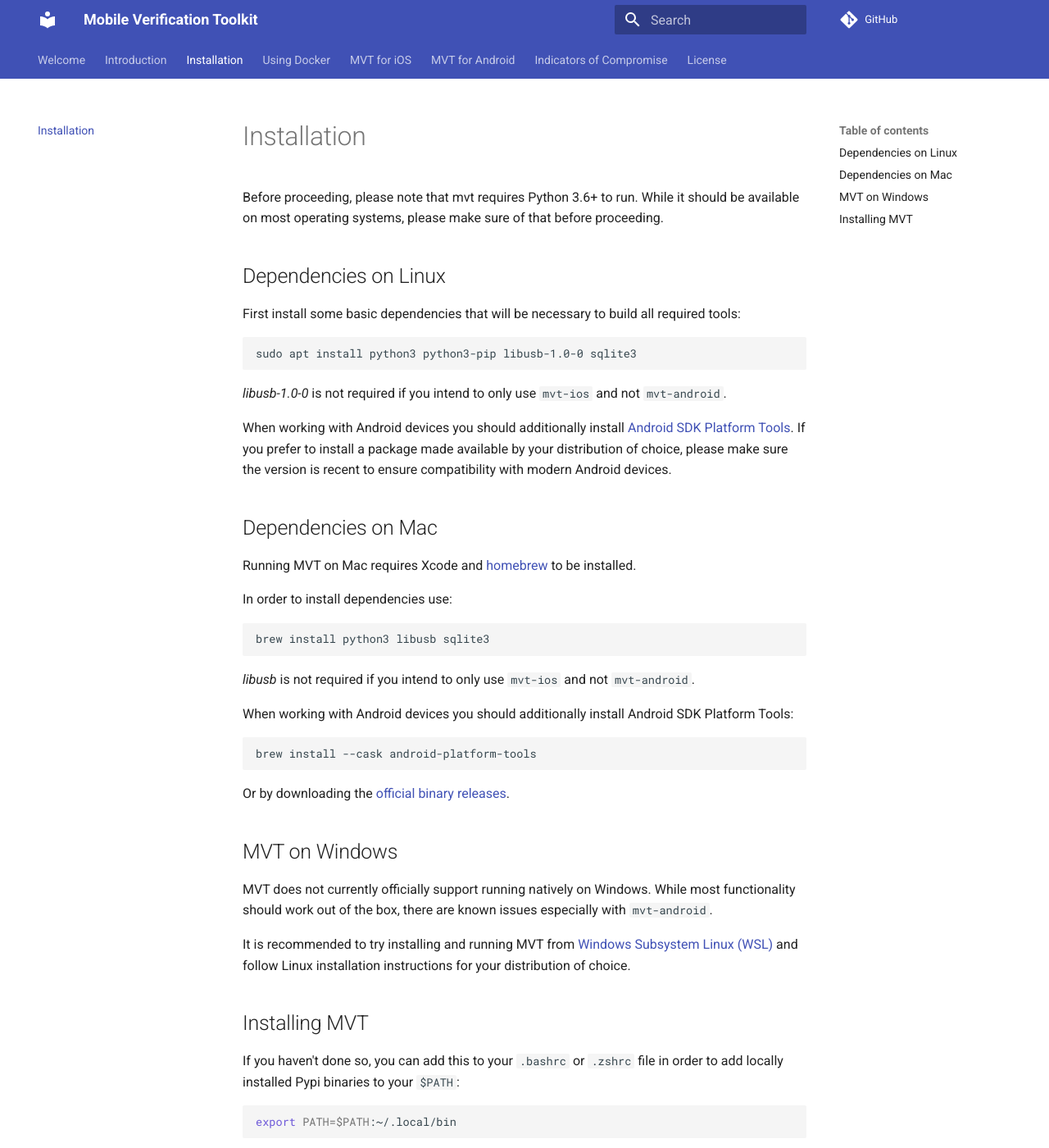
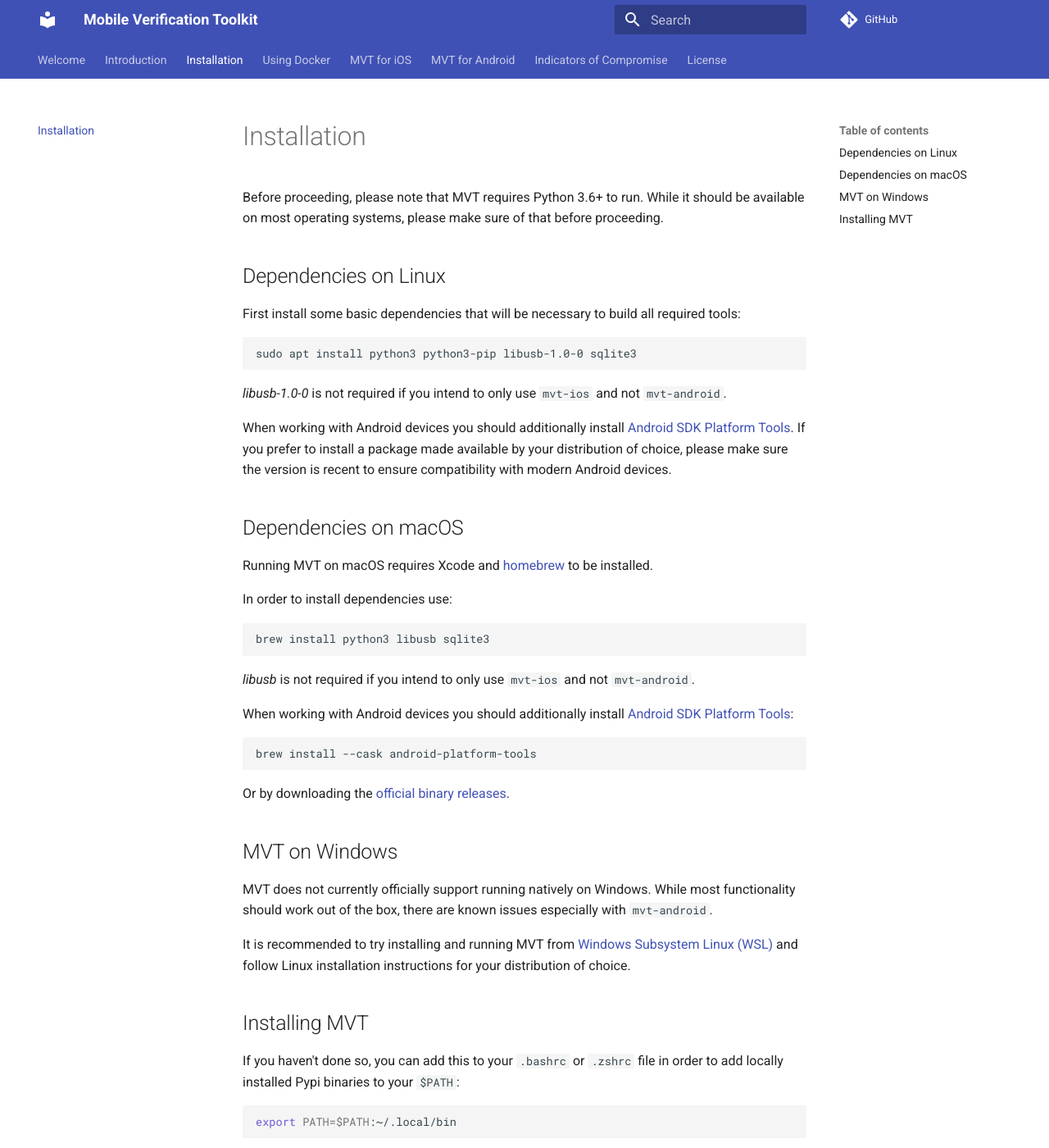
Before and after one commit to appcheckdemo/mvt, an MkDocs documentation site: the page built from docs/install.md, in a window 1280 px wide and 1400 px high. Shown: the whole window at 82% size. Built offline with MkDocs 1.6.1 and Material for MkDocs 9.7.7, drawn with Linux system fonts in a browser that asks for light colours; comment, search, counter and statistics services are not loaded.

````diff
--- a/docs/install.md
+++ b/docs/install.md
@@ -1,6 +1,6 @@
 # Installation
 
-Before proceeding, please note that mvt requires Python 3.6+ to run. While it should be available on most operating systems, please make sure of that before proceeding.
+Before proceeding, please note that MVT requires Python 3.6+ to run. While it should be available on most operating systems, please make sure of that before proceeding.
 
 ## Dependencies on Linux
 
@@ -14,9 +14,9 @@ sudo apt install python3 python3-pip libusb-1.0-0 sqlite3
 
 When working with Android devices you should additionally install [Android SDK Platform Tools](https://developer.android.com/studio/releases/platform-tools). If you prefer to install a package made available by your distribution of choice, please make sure the version is recent to ensure compatibility with modern Android devices.
 
-## Dependencies on Mac
+## Dependencies on macOS
 
-Running MVT on Mac requires Xcode and [homebrew](https://brew.sh) to be installed.
+Running MVT on macOS requires Xcode and [homebrew](https://brew.sh) to be installed.
 
 In order to install dependencies use:
 
@@ -26,7 +26,7 @@ brew install python3 libusb sqlite3
 
 *libusb* is not required if you intend to only use `mvt-ios` and not `mvt-android`.
 
-When working with Android devices you should additionally install Android SDK Platform Tools:
+When working with Android devices you should additionally install [Android SDK Platform Tools](https://developer.android.com/studio/releases/platform-tools):
 
 ```bash
 brew install --cask android-platform-tools
--- a/docs/ios/methodology.md
+++ b/docs/ios/methodology.md
@@ -12,4 +12,4 @@ If you are not expected to return the phone, you might want to consider to attem
 
 #### iTunes Backup
 
-An alternative option is to generate an iTunes backup (in most recent version of mac OS, they are no longer launched from iTunes, but directly from Finder). While backups only provide a subset of the files stored on the device, in many cases it might be sufficient to at least detect some suspicious artifacts. Backups encrypted with a password will have some additional interesting records not available in unencrypted ones, such as Safari history, Safari state, etc.
+An alternative option is to generate an iTunes backup (in most recent version of macOS, they are no longer launched from iTunes, but directly from Finder). While backups only provide a subset of the files stored on the device, in many cases it might be sufficient to at least detect some suspicious artifacts. Backups encrypted with a password will have some additional interesting records not available in unencrypted ones, such as Safari history, Safari state, etc.
````
Also changed, not shown: docs/android/backup.md (+1 -1 lines), docs/android/download_apks.md (+1 -1 lines), docs/ios/backup/itunes.md (+3 -3 lines).
